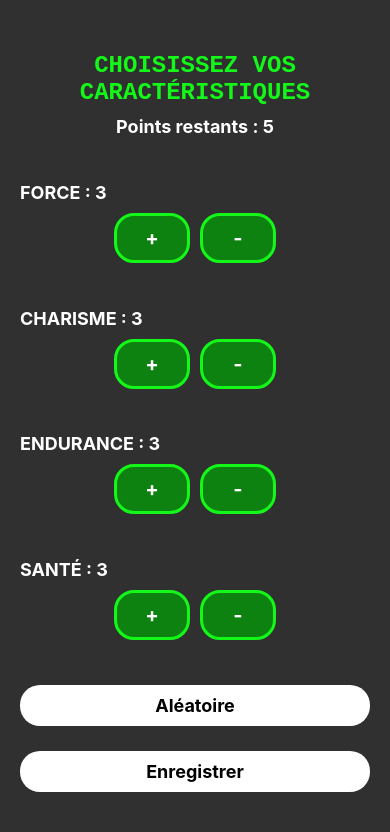
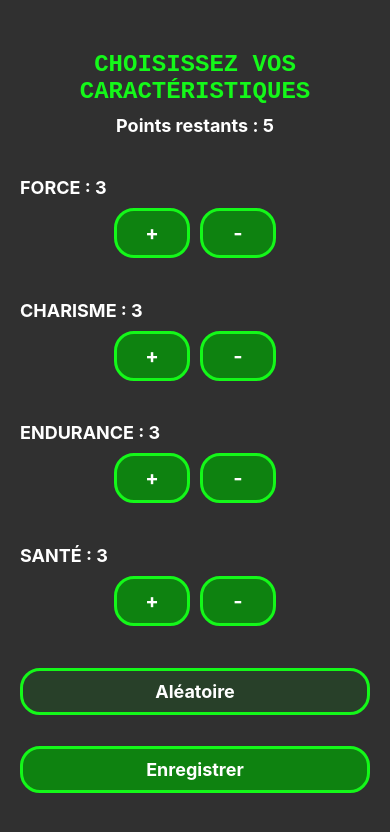
Before and after one commit to pascal-rithi-ke/Wasteland_Warrior, a React Native app in the folder front/: screen /Caracteristiques in a window 390 px wide. Shown: the top 832 px of the page. Built offline with nearby package versions, Linux system fonts and the light colour scheme.

Commit message:
Style boutons caractéristiques

```diff
--- a/front/Caracteristiques.js
+++ b/front/Caracteristiques.js
@@ -281,26 +281,31 @@ const styles = StyleSheet.create({
     color: '#FFF',
   },
   saveButton: {
-    backgroundColor: '#FFFFFF',
+    backgroundColor: '#0e8210',
+    borderColor: '#14f819',
+    borderWidth: 3,
     borderRadius: 20,
     padding: 10,
     alignItems: 'center',
   },
   saveButtonText: {
+    color: '#FFF',
     fontSize: 18,
     fontWeight: 'bold',
-    color: '#000000',
   },
   randomButton: {
-    backgroundColor: '#FFFFFF',
+    backgroundColor: 'rgba(14, 130, 16, 0.2)',
+    borderColor: '#14f819',
+    borderWidth: 3,
     borderRadius: 20,
     padding: 10,
+    marginBottom: 10,
     alignItems: 'center',
   },
   randomButtonText: {
+    color: '#FFF',
     fontSize: 18,
     fontWeight: 'bold',
-    color: '#000000',
   },
 });
 
```
